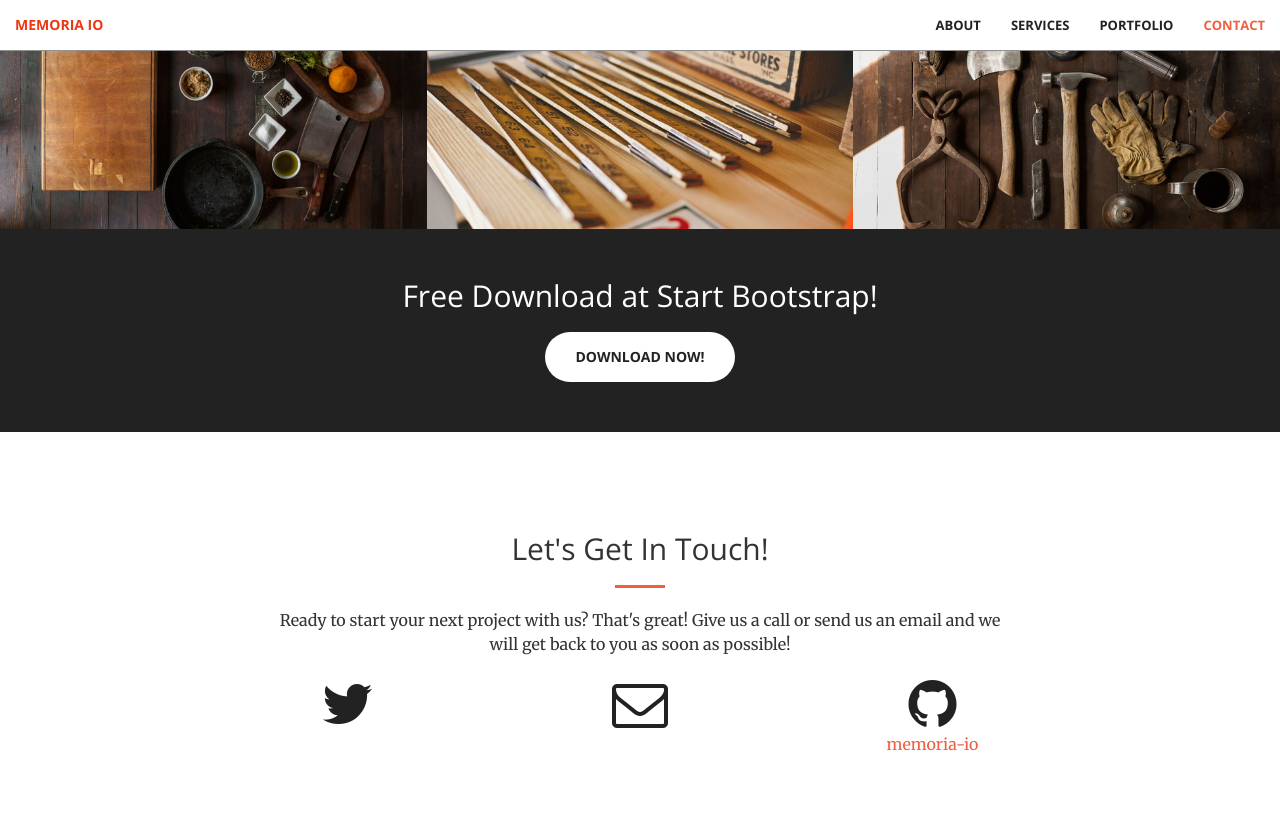
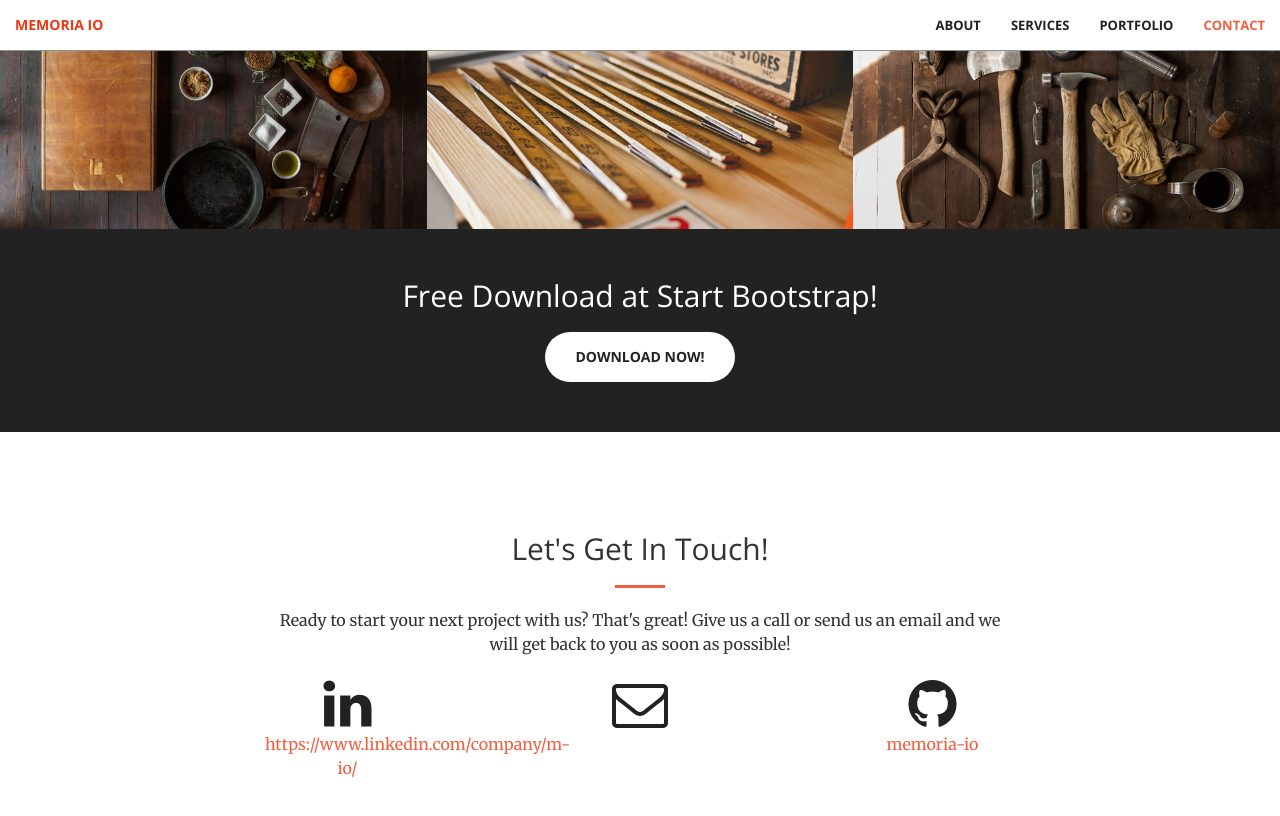
Before and after one commit to memoria-io/memoria-io.github.io, a Jekyll site: the page built from index.html, in a window 1280 px wide and 900 px high, scrolled down 1979 px. Shown: the top 816 px of the window. Built offline with Jekyll 4.4.1, drawn with Linux system fonts in a browser that asks for light colours.

Commit message:
A Quick Commit

```diff
--- a/_includes/contact.html
+++ b/_includes/contact.html
@@ -7,9 +7,9 @@
                 <p>Ready to start your next project with us? That's great! Give us a call or send us an email and we will get back to you as soon as possible!</p>
             </div>
         <div class="col-lg-2 col-lg-offset-2 text-center">
-            <a href="https://twitter.com/{{ site.twitter_username }}">
-                <i class="fa fa-twitter fa-3x wow bounceIn" data-wow-delay=".1s"></i>
-                <p>{{ site.twitter_username }}</p>
+            <a href="https://linkedin.com/company/{{ site.linkedin_username }}">
+                <i class="fa fa-linkedin fa-3x wow bounceIn" data-wow-delay=".1s"></i>
+                <p>{{ site.linkedin_username }}</p>
             </a>
         </div>
         <div class="col-lg-2 col-lg-offset-1 text-center">
```
